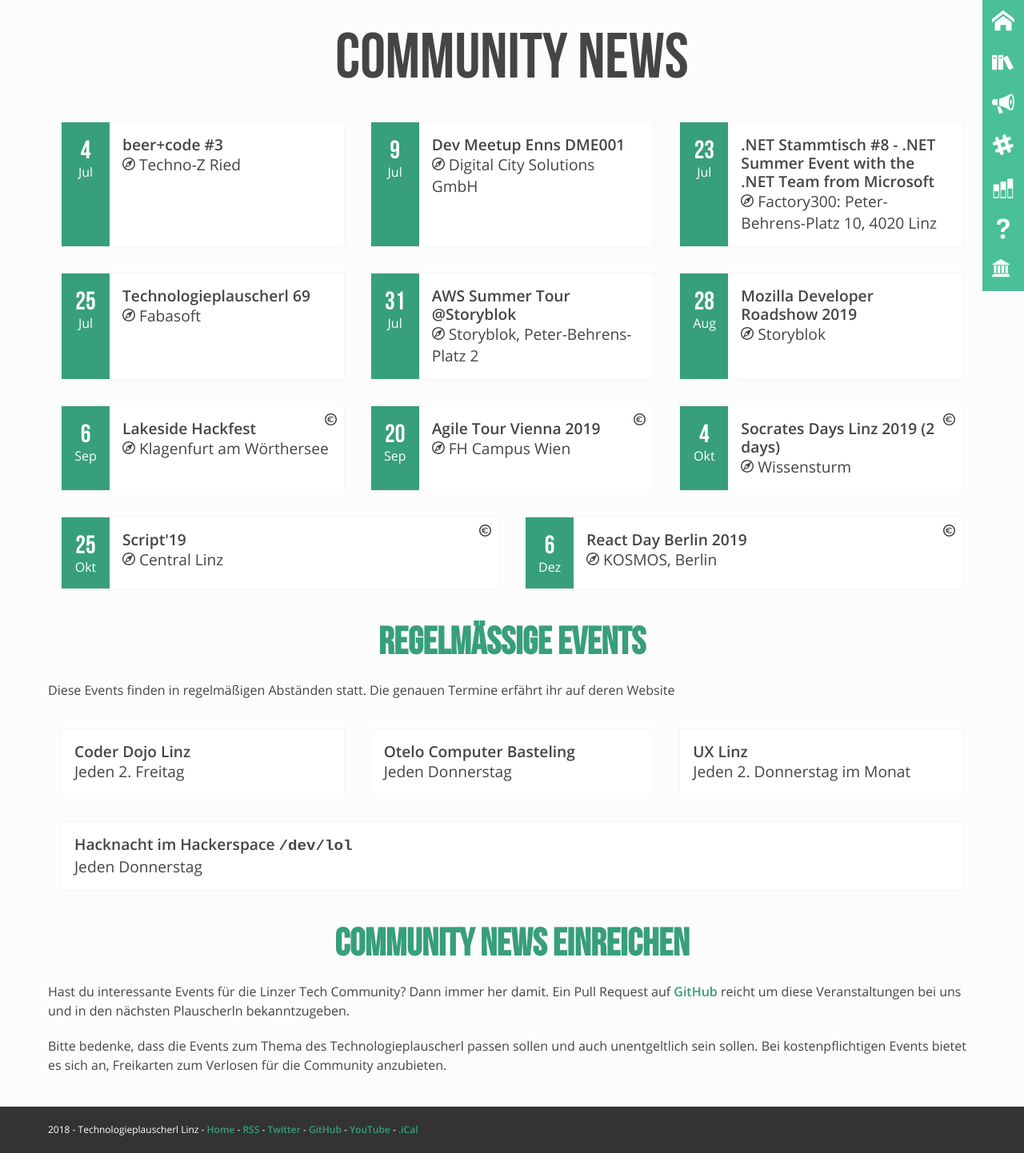
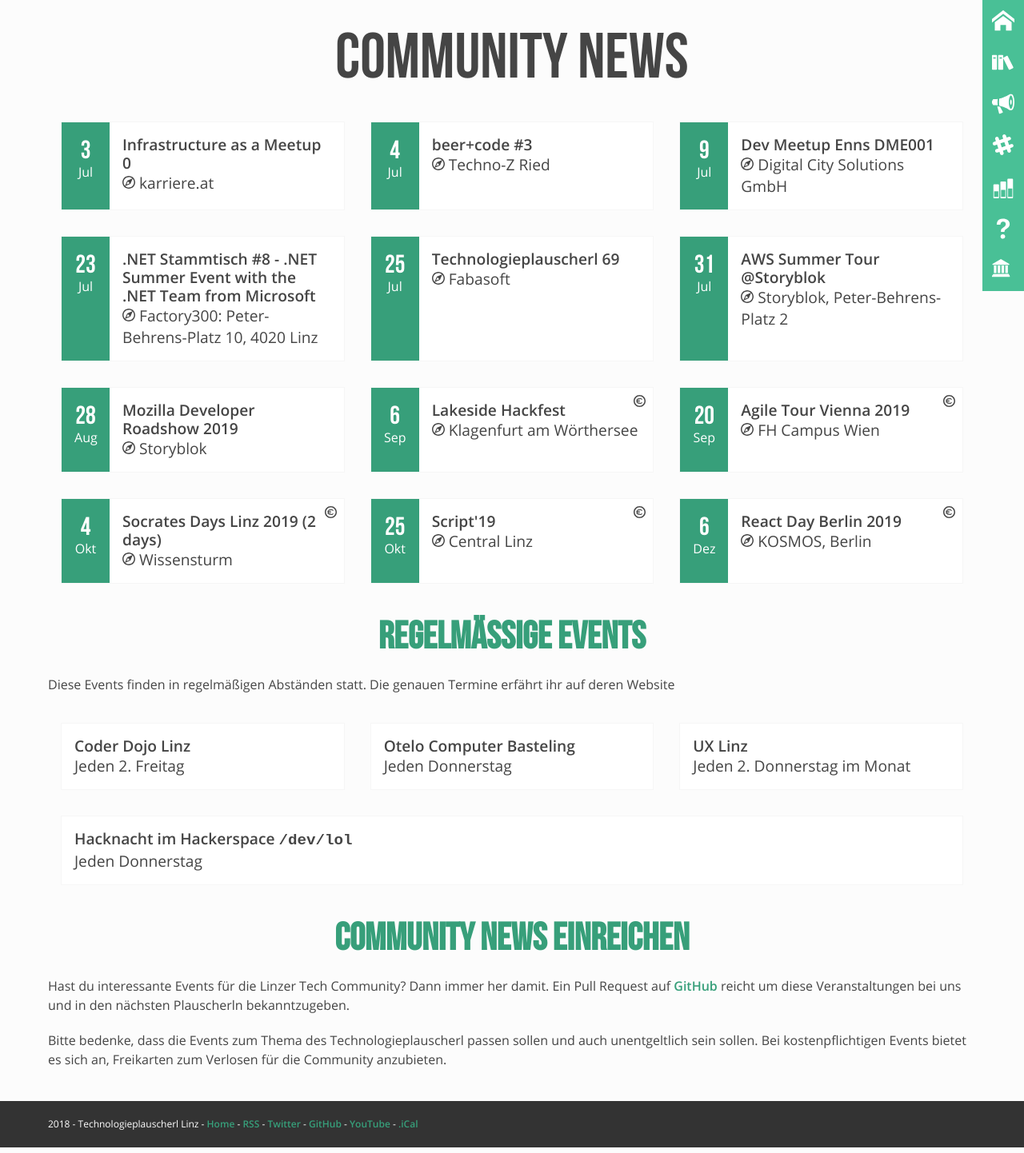
Before and after one commit to mericanAncer127/plauscherl, a Jekyll site: the page built from pages/community-news.html, in a window 1280 px wide. Shown: the whole page at 80% size. Built offline with Jekyll 4.4.1, drawn with Linux system fonts in a browser that asks for light colours.

Commit message:
Update community.yml

```diff
--- a/_data/community.yml
+++ b/_data/community.yml
@@ -403,6 +403,11 @@
       location: smec
       date: 2019-04-10
       link: https://www.meetup.com/iaam-linz/events/258764365/
+    -
+      name: "Infrastructure as a Meetup 0"
+      location: karriere.at
+      date: 2019-07-03
+      link: https://www.meetup.com/iaam-linz/events/262259179/
 -
   id: tuga-64
   name: "TYPO3 Usergroup Meeting in Linz"
```
